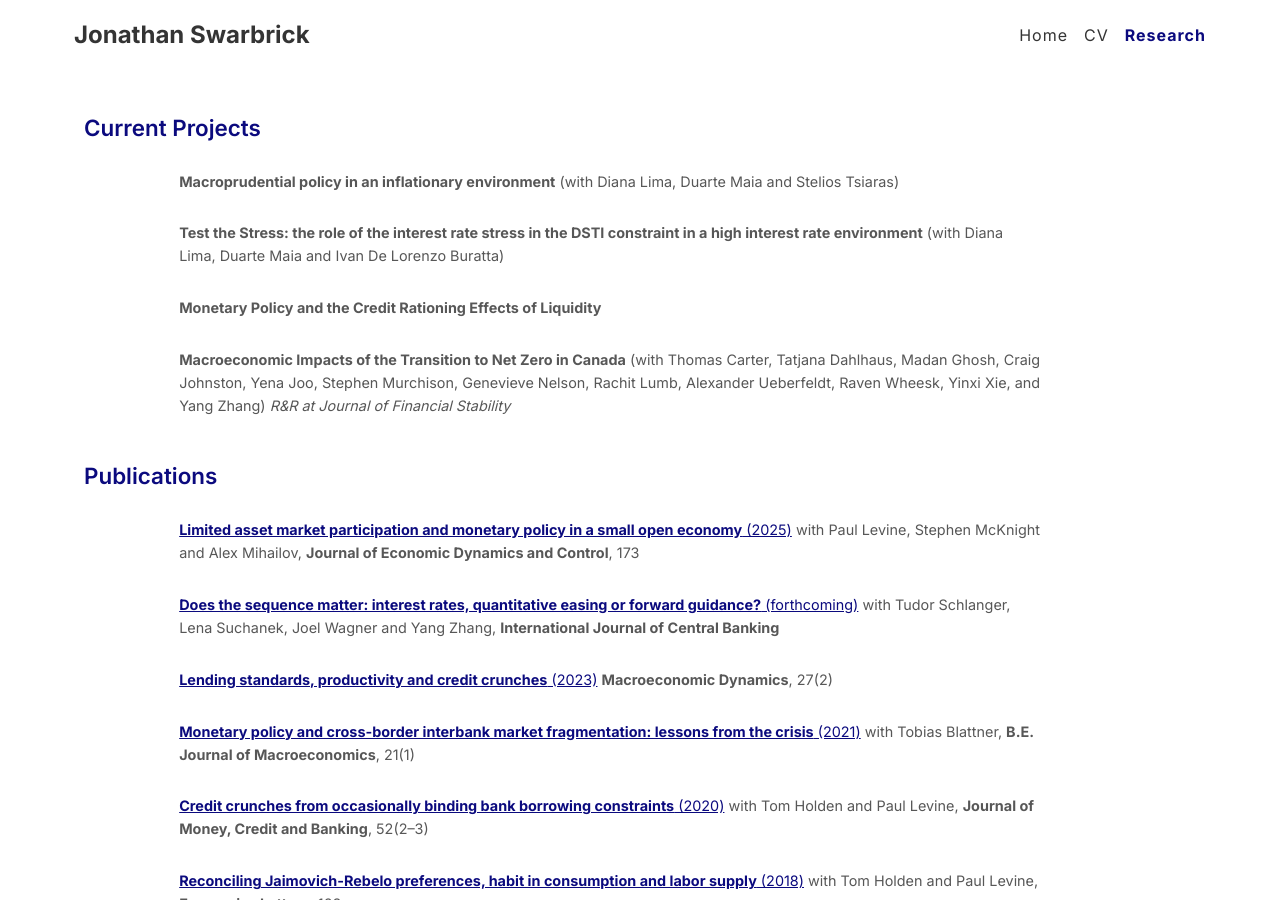
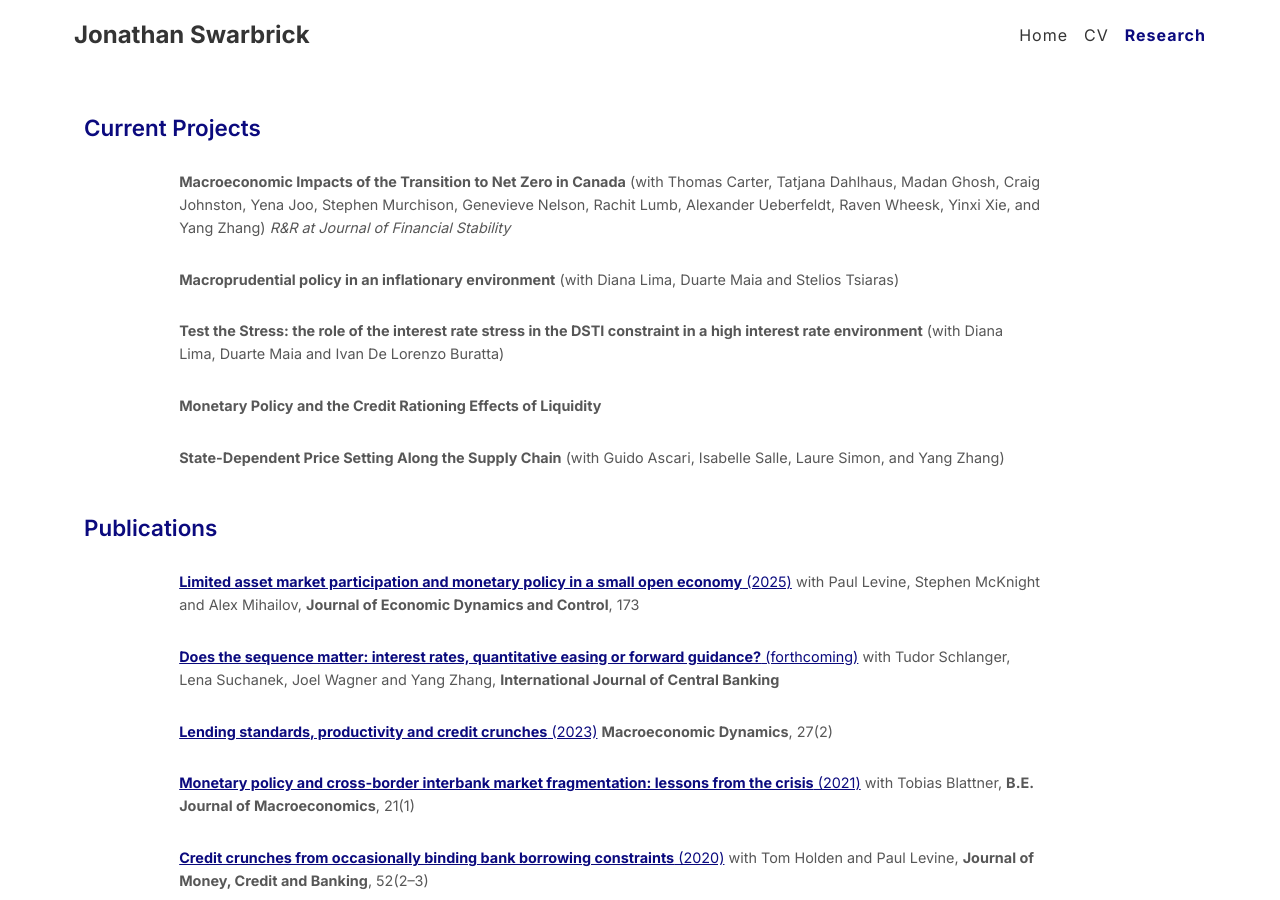
Before and after one commit to jonswarbrick/jonswarbrick.github.io, a Jekyll site: the page built from research.md, in a window 1280 px wide and 900 px high. Built offline with Jekyll 4.4.1, drawn with Linux system fonts in a browser that asks for light colours.

Commit message:
add new project

```diff
--- a/research.md
+++ b/research.md
@@ -6,13 +6,15 @@ permalink: /research/
 
 ## Current Projects
 
+- **Macroeconomic Impacts of the Transition to Net Zero in Canada**  (with Thomas Carter, Tatjana Dahlhaus, Madan Ghosh, Craig Johnston, Yena Joo, Stephen Murchison, Genevieve Nelson, Rachit Lumb, Alexander Ueberfeldt, Raven Wheesk, Yinxi Xie, and Yang Zhang)  _R&R at Journal of Financial Stability_
+
 - **Macroprudential policy in an inflationary environment** (with Diana Lima, Duarte Maia and Stelios Tsiaras)
 
 - **Test the Stress: the role of the interest rate stress in the DSTI constraint in a high interest rate environment** (with Diana Lima, Duarte Maia and Ivan De Lorenzo Buratta)
 
 - **Monetary Policy and the Credit Rationing Effects of Liquidity**
 
-- **Macroeconomic Impacts of the Transition to Net Zero in Canada**  (with Thomas Carter, Tatjana Dahlhaus, Madan Ghosh, Craig Johnston, Yena Joo, Stephen Murchison, Genevieve Nelson, Rachit Lumb, Alexander Ueberfeldt, Raven Wheesk, Yinxi Xie, and Yang Zhang)  _R&R at Journal of Financial Stability_
+- **State-Dependent Price Setting Along the Supply Chain** (with Guido Ascari, Isabelle Salle, Laure Simon, and Yang Zhang)
 
 
 ## Publications
```
